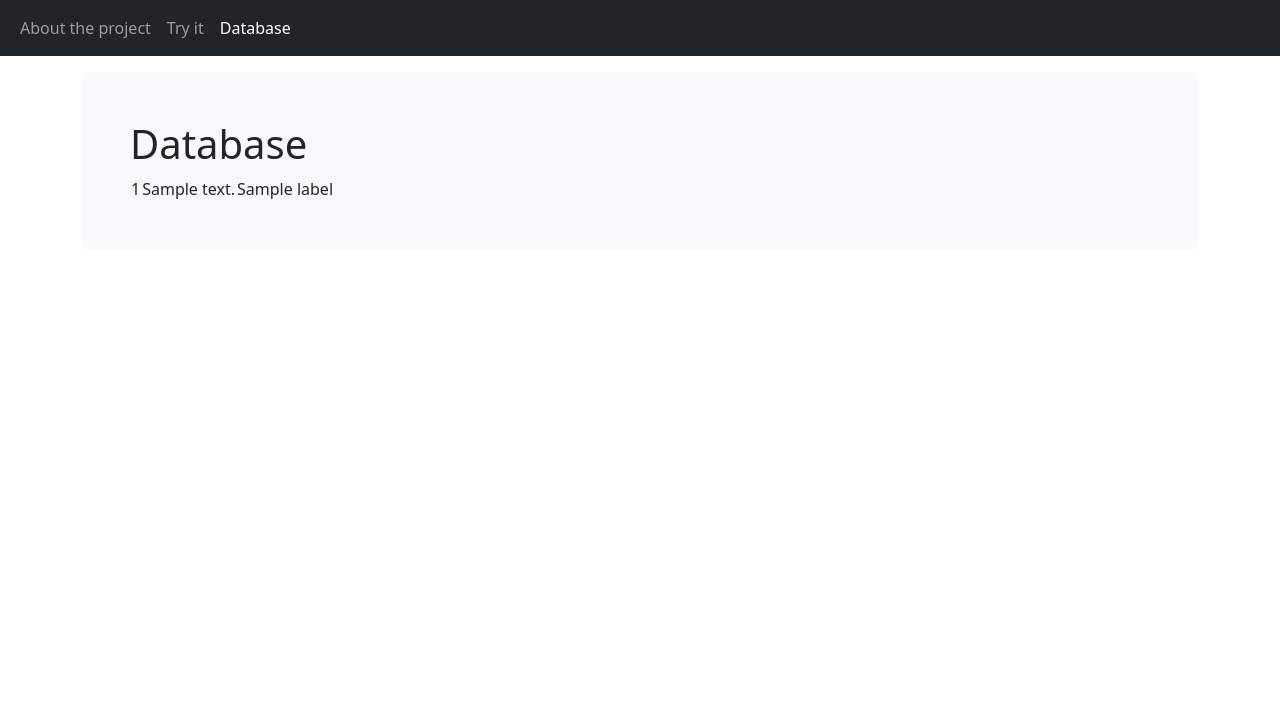
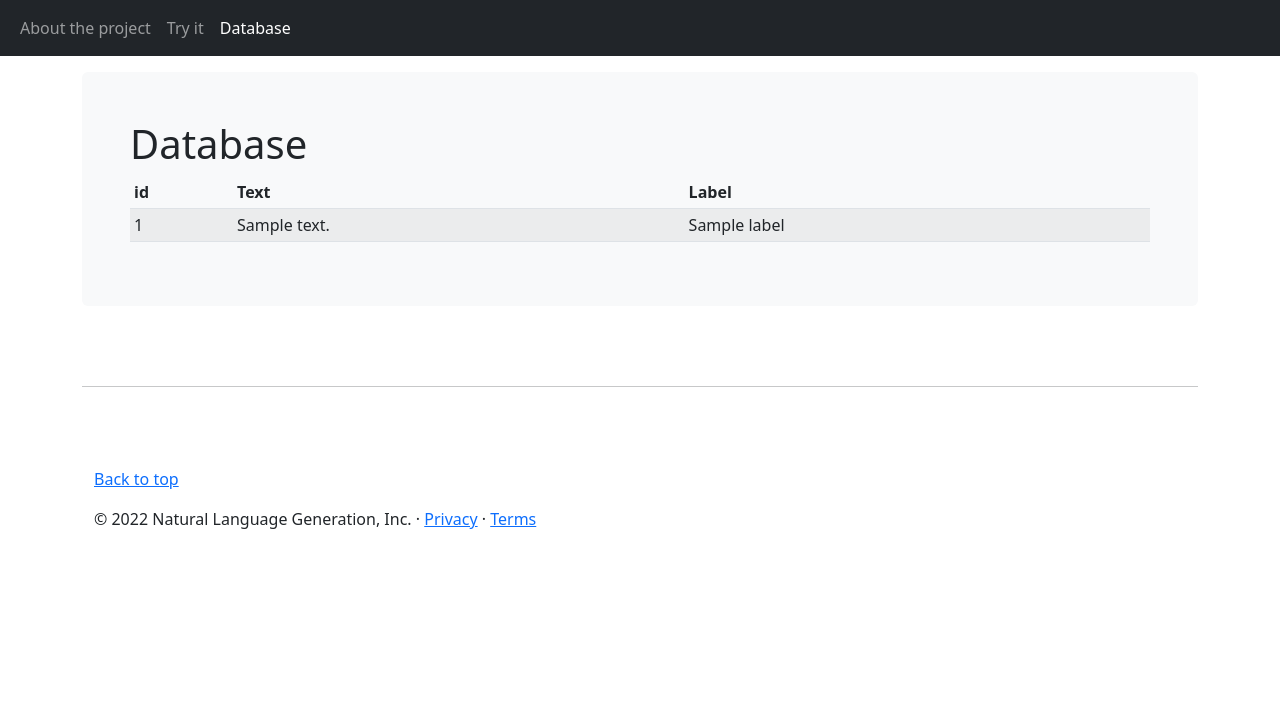
Before and after one commit to tumanov-a/machine-text-clf, a Flask app: page /db in a window 1280 px wide. Shown: the top 728 px of the page. Run offline with Flask 2, Linux system fonts and the light colour scheme; tables that the repository leaves empty or names only in its code hold one stand-in row (values such as "Sample post"); data that the repository does not hold is empty; parts of the project's set-up code (start-up, migrations or seed data) failed here and were passed over; some libraries are stand-ins or nearby versions.

Commit message:
Add footer to pages

```diff
--- a/templates/db.html
+++ b/templates/db.html
@@ -37,7 +37,16 @@
       <div class="bg-light p-5 rounded">
         <h1>Database</h1>
         {% if db %}
-        <table>
+        <div class="table-responsive">
+          <table class="table table-striped table-sm">
+            <thead>
+              <tr>
+                <th>id</th>
+                <th>Text</th>
+                <th>Label</th>
+              </tr>
+            </thead>
+            <tbody>
             {% for row in db %}
             <tr>
               <td>{{ row[0] }}</td>
@@ -45,9 +54,19 @@
               <td>{{ row[2] }}</td>
             </tr>
             {% endfor %}
+            </tbody>
           </table>
+        </div>
         {% endif %}
       </div>
+
+      <hr class="featurette-divider">
+
+      <!-- FOOTER -->
+      <footer class="container">
+        <p class="float-right"><a href="#">Back to top</a></p>
+        <p>&copy; 2022 Natural Language Generation, Inc. &middot; <a href="#">Privacy</a> &middot; <a href="#">Terms</a></p>
+      </footer>
     </main>
     <script src="static/js/bootstrap.bundle.min.js"></script>
 
```
Also changed, not shown: templates/tryit.html (+8 -0 lines). Lines whose indentation alone changed are shown as unchanged.
